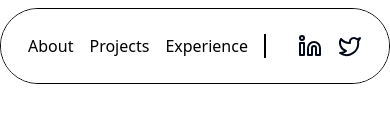
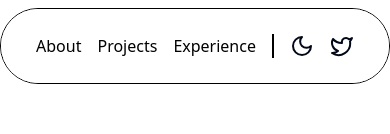
Before and after one commit to shubGupta10/My-Portfolio-, a Next.js app: page / in a window 390 px wide. Shown: the top 134 px of the page. Built offline with nearby package versions, Linux system fonts and the light colour scheme.

Commit message:
Navbar issue fixed

```diff
--- a/src/app/myComponents/Navbar.tsx
+++ b/src/app/myComponents/Navbar.tsx
@@ -53,8 +53,8 @@ function Navbar({ className }: { className?: string }) {
         />
         <div className={`border ${resolvedTheme === 'dark' ? 'border-white' : 'border-black'}`} />
         <ThemeSwitcher />
-        <div className="flex gap-4">
-          <a href="https://www.linkedin.com/in/shubham-kumar-gupta-30a916234" target="_blank" rel="noopener noreferrer">
+        <div className="flex gap-1 md:gap-4">
+          <a className="hidden md:block" href="https://www.linkedin.com/in/shubham-kumar-gupta-30a916234" target="_blank" rel="noopener noreferrer">
             <Linkedin aria-label="LinkedIn profile" />
           </a>
           <a href="https://x.com/i_m_shubham45" target="_blank" rel="noopener noreferrer">
```
